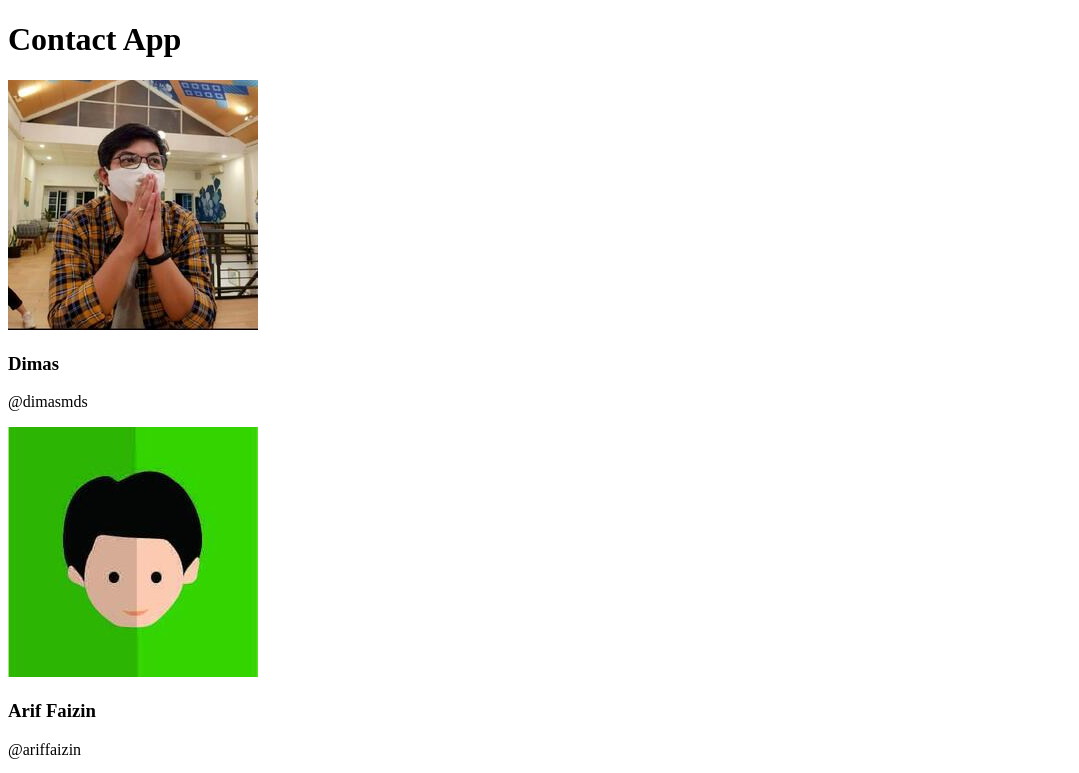
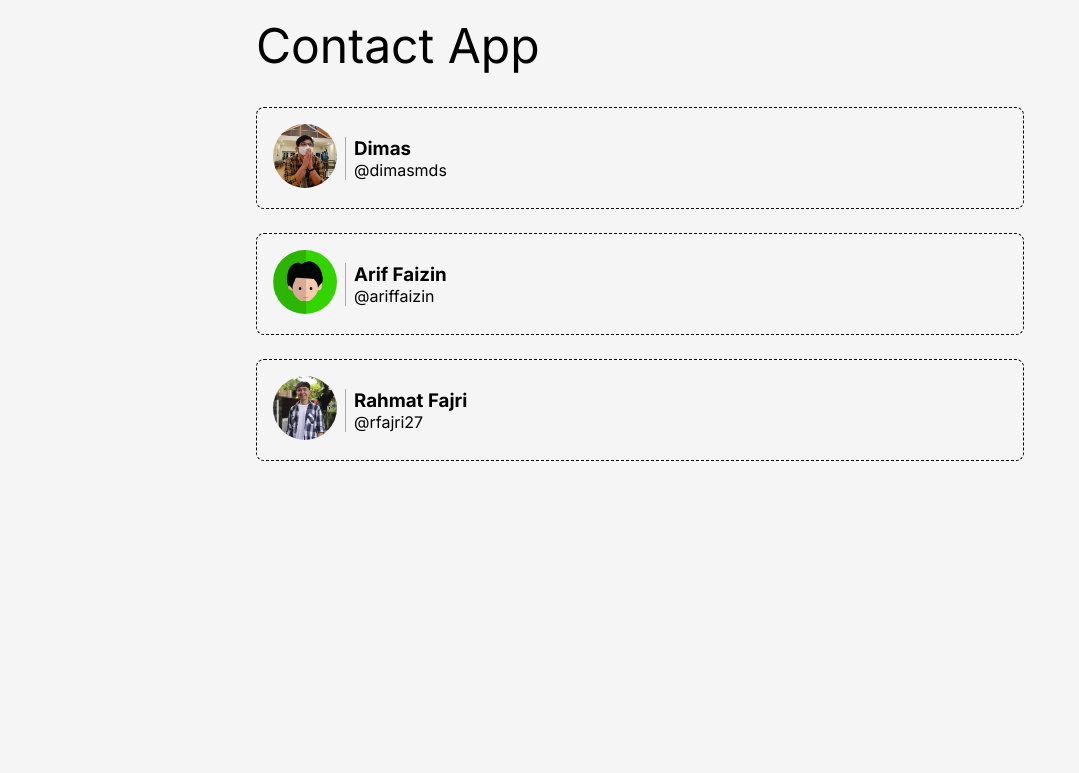
Before and after one commit to IrsalLaz/contacts-app-react, a React (Vite) app: page / in a window 1280 px wide. Shown: the top 773 px of the page, without its empty margins (0-1079 px from the left). Built offline with nearby package versions, Linux system fonts and the light colour scheme.

Commit message:
add css file in static way

```diff
--- a/index.html
+++ b/index.html
@@ -4,6 +4,16 @@
 		<meta charset="UTF-8" />
 		<link rel="icon" type="image/svg+xml" href="/vite.svg" />
 		<meta name="viewport" content="width=device-width, initial-scale=1.0" />
+		<!-- START: Google Font -->
+		<link rel="preconnect" href="https://fonts.googleapis.com" />
+		<link rel="preconnect" href="https://fonts.gstatic.com" crossorigin />
+		<link
+			href="https://fonts.googleapis.com/css2?family=Inter:wght@300;400;700&display=swap"
+			rel="stylesheet"
+		/>
+		<!-- END: Google Font -->
+
+		<link rel="stylesheet" href="style.css" />
 		<title>Contact Apps</title>
 	</head>
 	<body>
--- /dev/null
+++ b/public/style.css
@@ -0,0 +1,87 @@
+* {
+	padding: 0;
+	margin: 0;
+	box-sizing: border-box;
+}
+
+body {
+	font-family: "Inter", sans-serif;
+	background-color: whitesmoke;
+}
+
+img {
+	width: 100%;
+}
+
+.contact-app {
+	max-width: 800px;
+	margin: 0 auto;
+	padding: 16px;
+}
+
+.contact-app h1 {
+	font-weight: normal;
+	font-size: 48px;
+	margin-bottom: 32px;
+}
+
+.contact-item {
+	display: flex;
+	align-items: center;
+	margin: 24px 0;
+	border: 1px dashed black;
+	padding: 16px;
+	border-radius: 8px;
+}
+
+.contact-item__image img {
+	width: 64px;
+	border-radius: 50%;
+}
+
+.contact-item__body {
+	margin-left: 8px;
+	padding-left: 8px;
+	border-left: 1px solid #aaa;
+	flex: 1;
+}
+
+.contact-item__title {
+	padding: 4px 0;
+}
+
+.contact-item__username {
+	font-weight: lighter;
+}
+
+.contact-item__delete {
+	padding: 8px;
+	font-size: 18px;
+	background-color: orangered;
+	color: white;
+	border: 0;
+	border-radius: 4px;
+	cursor: pointer;
+}
+
+.contact-input {
+	border: 1px dashed black;
+	padding: 16px;
+	margin: 14px 0;
+	border-radius: 8px;
+	margin-bottom: 32px;
+}
+
+.contact-input input {
+	display: block;
+	width: 100%;
+	padding: 8px;
+	margin: 8px 0;
+	font-family: "Inter", sans-serif;
+}
+
+.contact-input button {
+	width: 100%;
+	padding: 8px;
+	font-family: "Inter", sans-serif;
+}
```
